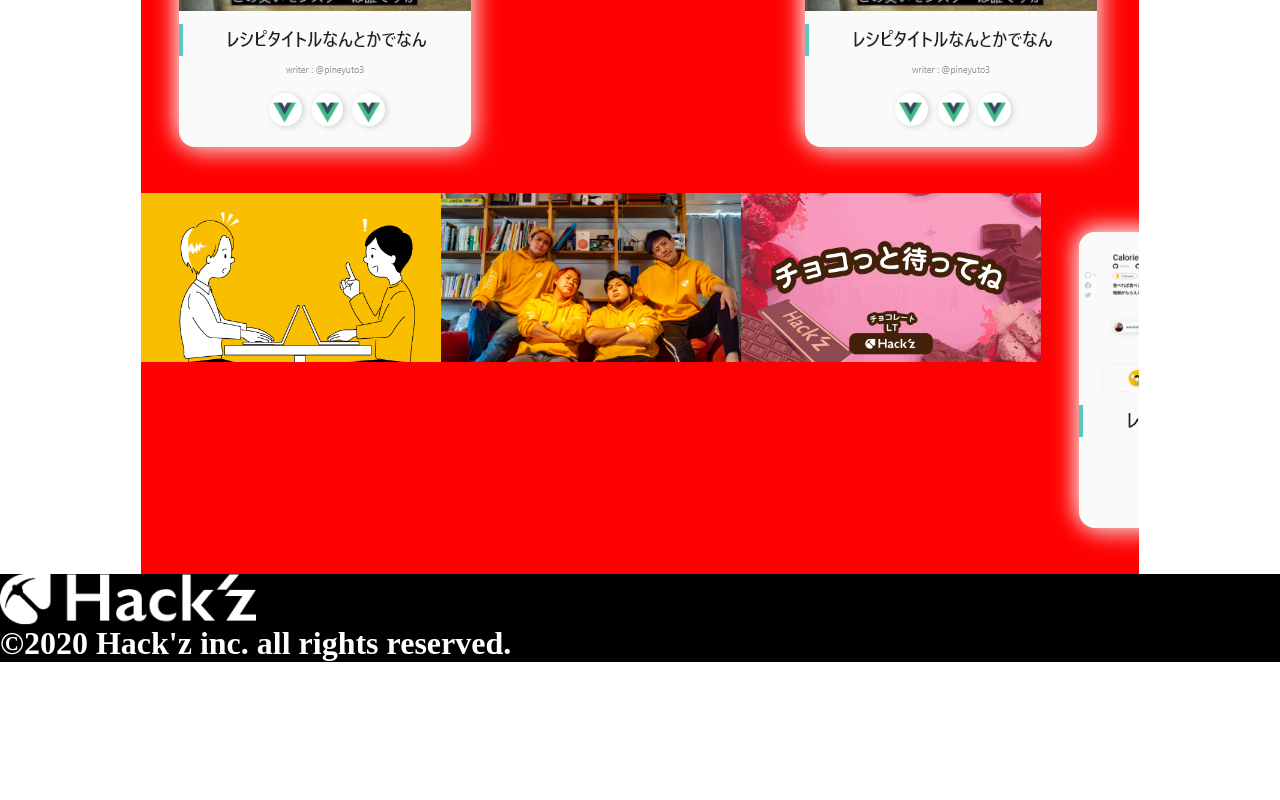
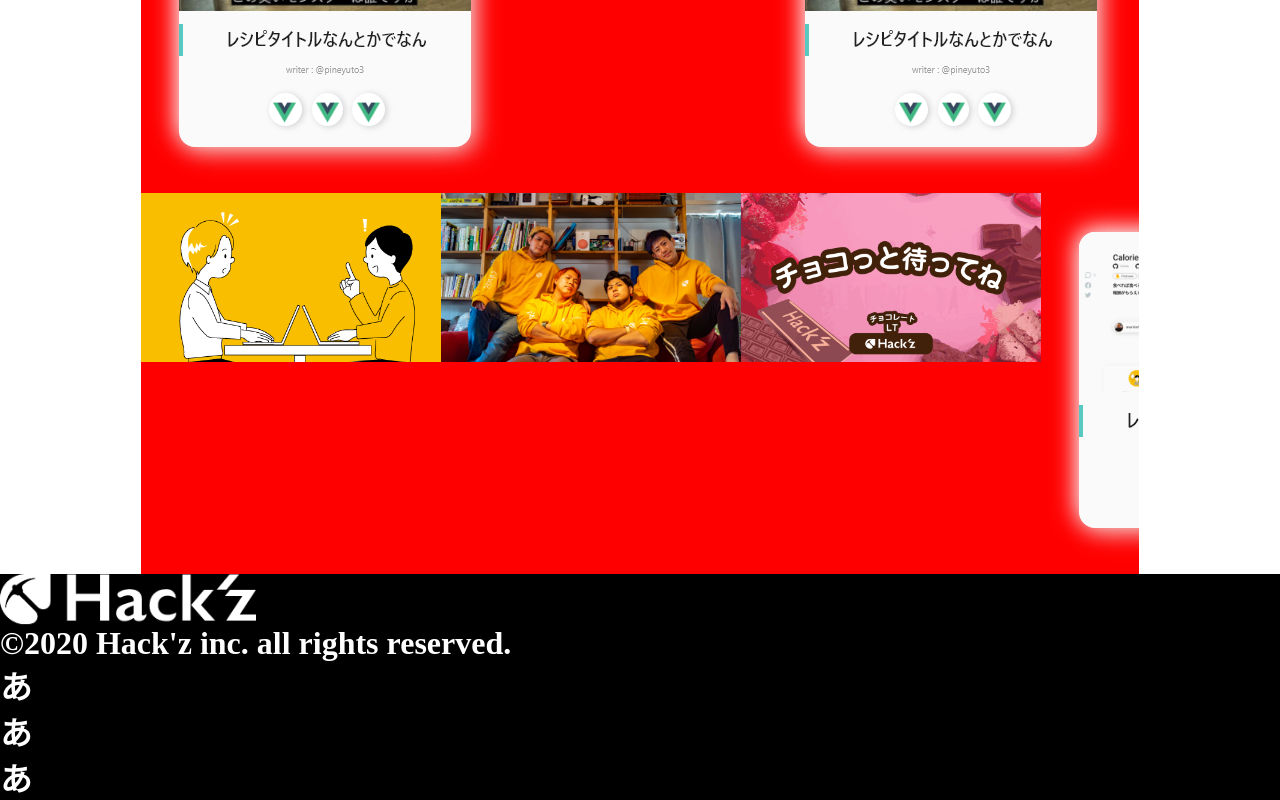
Before and after one commit to uuronn/topaz_lp, a plain HTML site: page index.html in a window 1280 px wide. Shown: the part 2130-2930 px from the top of the page. Before the commit the page ends 2792 px from the top, so only its background shows below. Drawn offline with Linux system fonts and the light colour scheme; some packages are replaced by stand-ins of ours.

Commit message:
practice

```diff
--- a/index.html
+++ b/index.html
@@ -117,7 +117,7 @@
     <div class="footer">
         <div class="footer_title">
             <img class="title_logo" src="./image/hackz_footer-img.png" alt="フッターハックツ">
-            <h1 class="title_copy">&copy;2020&nbsp;Hack'z&nbsp;inc.&nbsp;all&nbsp;rights&nbsp;reserved.</h1>
+            <h1 class="title_copy">&copy;2020&nbsp;Hack'z&nbsp;inc.&nbsp;all&nbsp;rights&nbsp;reserved.あああ</h1>
         </div>
     </div>
 
```
